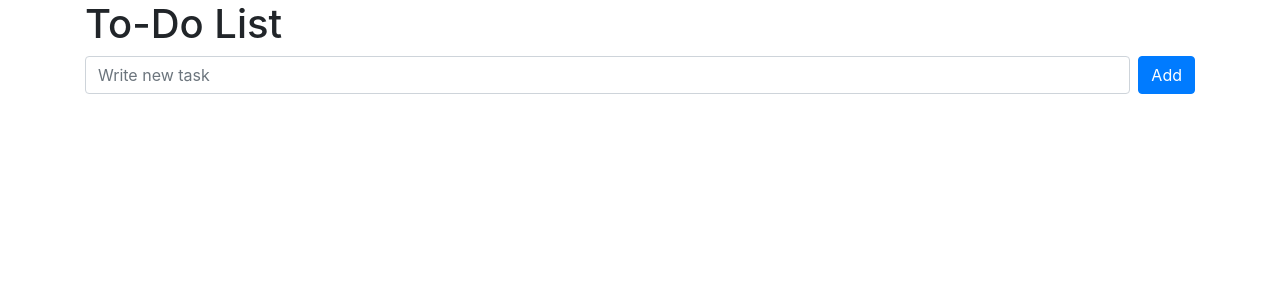
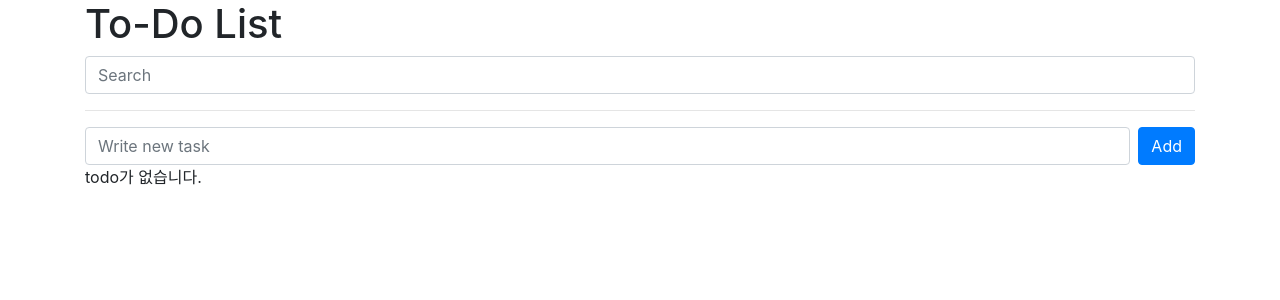
Before and after one commit to yoonion/todo-list-Vue3, a Vue app: page / in a window 1280 px wide. Shown: the top 300 px of the page. Built offline with nearby package versions, Linux system fonts and the light colour scheme.

Commit message:
Feat: 할 일 검색 기능 추가

```diff
--- a/src/App.vue
+++ b/src/App.vue
@@ -2,14 +2,17 @@
   <div class="container">
 
     <h1>To-Do List</h1>
+    <input class="form-control" type="text" v-model="searchText" placeholder="Search">
+    <hr>
     <TodoSimpleForm @add-task="addTask" />
-    <TodoList :todoList="todoList" @toggle-todo="toggleTodo" />
+    <div v-if="!filteredTodos.length">todo가 없습니다.</div>
+    <TodoList :todoList="filteredTodos" @toggle-todo="toggleTodo" @delete-task="deleteTask" />
 
   </div>
 </template>
 
 <script>
-import { ref } from 'vue';
+import { ref, computed } from 'vue';
 import TodoSimpleForm from './components/TodoSimpleForm.vue';
 import TodoList from './components/TodoList.vue';
 
@@ -37,11 +40,24 @@ export default {
       todoList.value[index].completed = !todoList.value[index].completed;
     }
 
+    const searchText = ref('');
+    const filteredTodos = computed(() => {
+      if(searchText.value) {
+        return todoList.value.filter(todo => {
+          return todo.subject.includes(searchText.value);
+        });
+      }
+
+      return todoList.value;
+    });
+
     return {
       todoList,
       addTask,
       deleteTask,
-      toggleTodo
+      toggleTodo,
+      searchText,
+      filteredTodos
     }
   }
 }
--- a/src/components/TodoList.vue
+++ b/src/components/TodoList.vue
@@ -15,13 +15,19 @@
 <script>
 export default {
   props: ['todoList'],
+  emits: ['toggle-todo', 'delete-task'],
   setup(props, context) {
     const toggleTodo = (index) => {
       context.emit('toggle-todo', index);
     }
 
+    const deleteTask = (index) => {
+      context.emit('delete-task', index);
+    }
+
     return {
       toggleTodo,
+      deleteTask
     }
   }
 }
--- a/src/components/TodoSimpleForm.vue
+++ b/src/components/TodoSimpleForm.vue
@@ -16,6 +16,7 @@
   import { ref } from 'vue';
 
   export default {
+    emits: ['add-task'],
     setup(porps, context) {
       const todo = ref('');
       const hasErr = ref(false); // 할 일 적지 않았을 경우 체크 플래그
```
